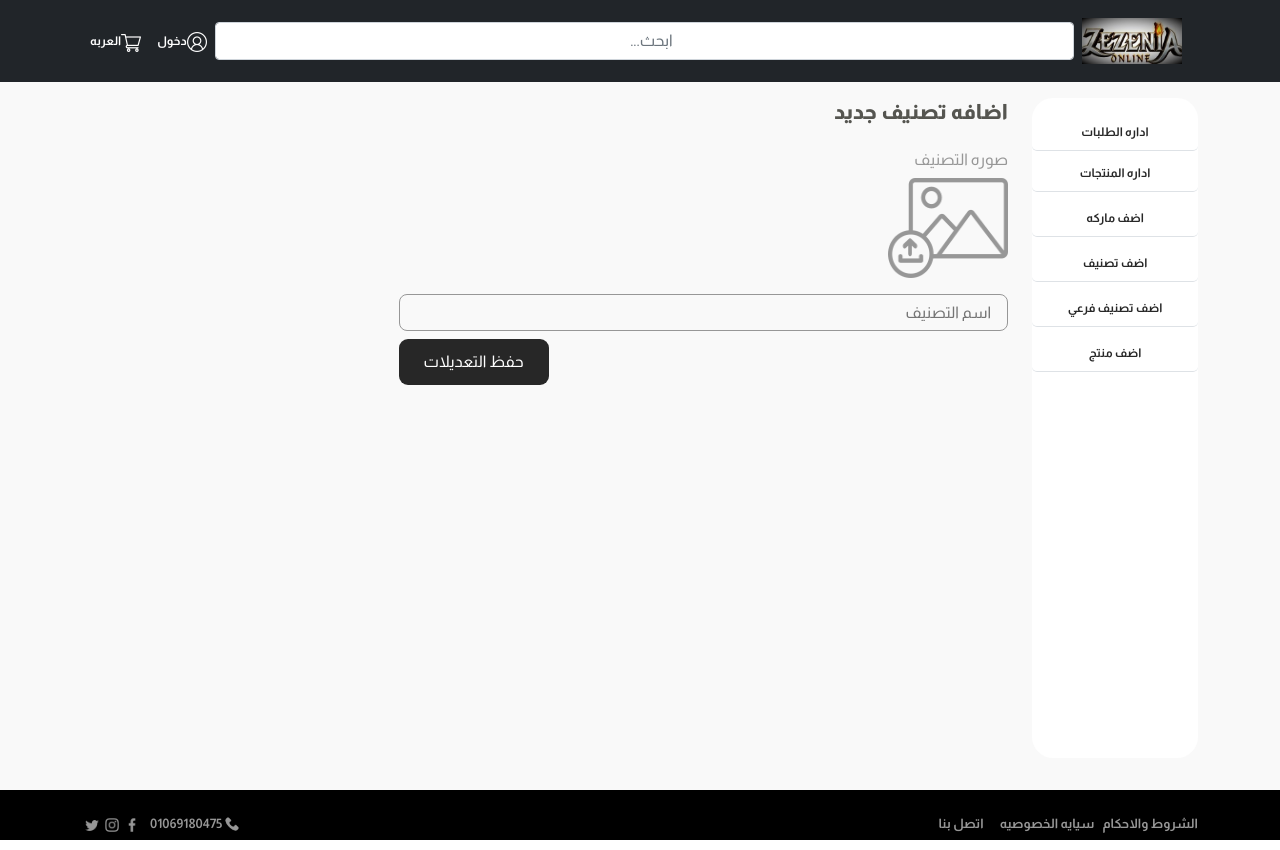
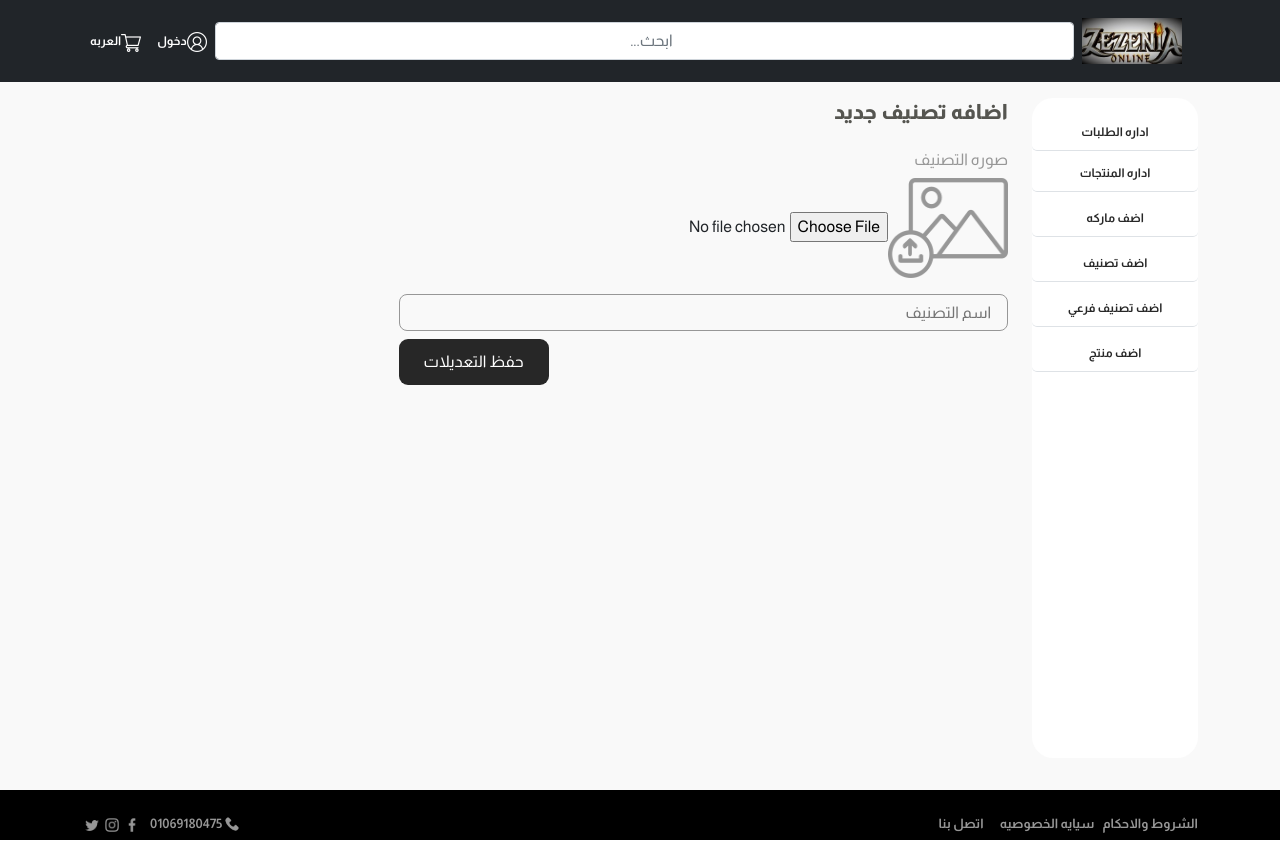
Before and after one commit to 7azemmm/E-commerce-Website, a React (Create React App) app: page /admin/addcategory in a window 1280 px wide. Built offline with nearby package versions, Linux system fonts and the light colour scheme.

Commit message:
give the admin access to add categorys

```diff
--- a/src/Components/Admin/AdminAddCategory.js
+++ b/src/Components/Admin/AdminAddCategory.js
@@ -1,15 +1,39 @@
-import React from 'react'
-import { Col, Row } from 'react-bootstrap'
-import avatar from '../../images/avatar.png'
+import React, { useState, useEffect } from 'react'
+import { Col, Row, Spinner } from 'react-bootstrap'
+import AddCategoryHook from '../../hook/category/add-category-hook'
+import { ToastContainer, toast } from 'react-toastify';
 const AdminAddCategory = () => {
+
+    const [img,name,loading,isPress,handelSubmit,onImageChange,onChangeName] =AddCategoryHook();
+
+
     return (
         <div>
             <Row className="justify-content-start ">
                 <div className="admin-content-text pb-4">اضافه تصنيف جديد</div>
                 <Col sm="8">
                     <div className="text-form pb-2">صوره التصنيف</div>
-                    <img src={avatar} alt="" height="100px" width="120px" />
+                    <div>
+                        <label for="upload-photo">
+                            <img
+                                src={img}
+                                alt="fzx"
+                                height="100px"
+                                width="120px"
+                                style={{ cursor: "pointer" }}
+                            />
+                        </label>
+                        <input
+                            type="file"
+                            name="photo"
+                            onChange={onImageChange}
+                            id="upload-photo"
+                        />
+                    </div>
+
                     <input
+                        onChange={onChangeName}
+                        value={name}
                         type="text"
                         className="input-form d-block mt-3 px-3"
                         placeholder="اسم التصنيف"
@@ -18,9 +42,14 @@ const AdminAddCategory = () => {
             </Row>
             <Row>
                 <Col sm="8" className="d-flex justify-content-end ">
-                    <button className="btn-save d-inline mt-2 ">حفظ التعديلات</button>
+                    <button onClick={handelSubmit} className="btn-save d-inline mt-2 ">حفظ التعديلات</button>
                 </Col>
             </Row>
+
+            {
+                isPress ? loading ? <Spinner animation="border" variant="primary" /> : <h4>تم الانتهاء</h4> : null
+            }
+            <ToastContainer />
         </div>
     )
 }
```
